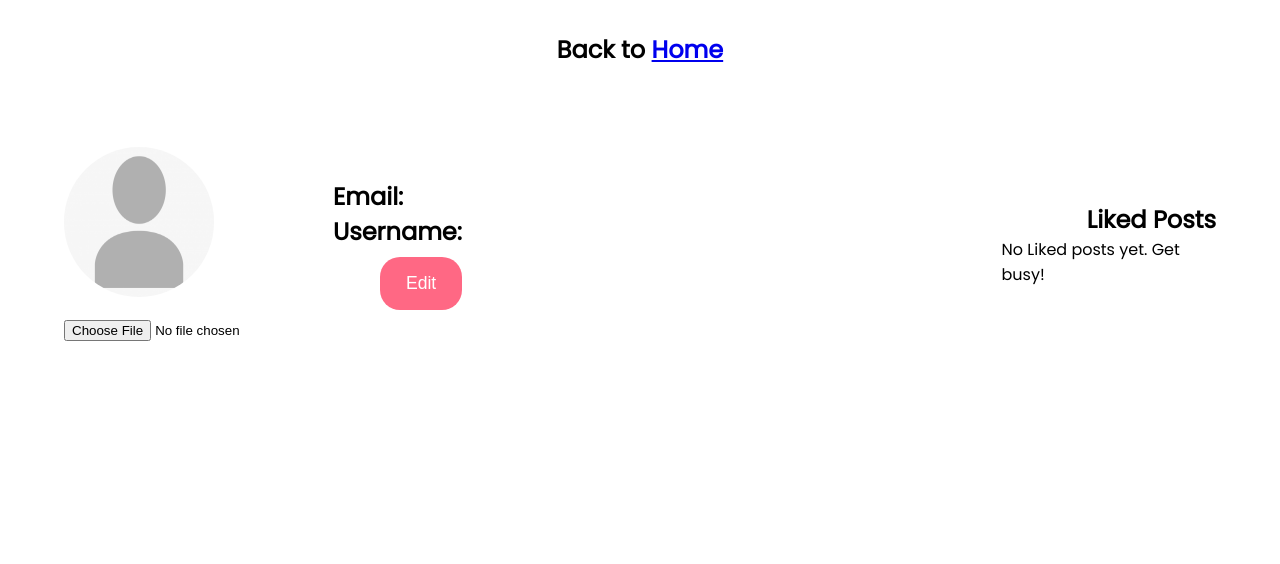
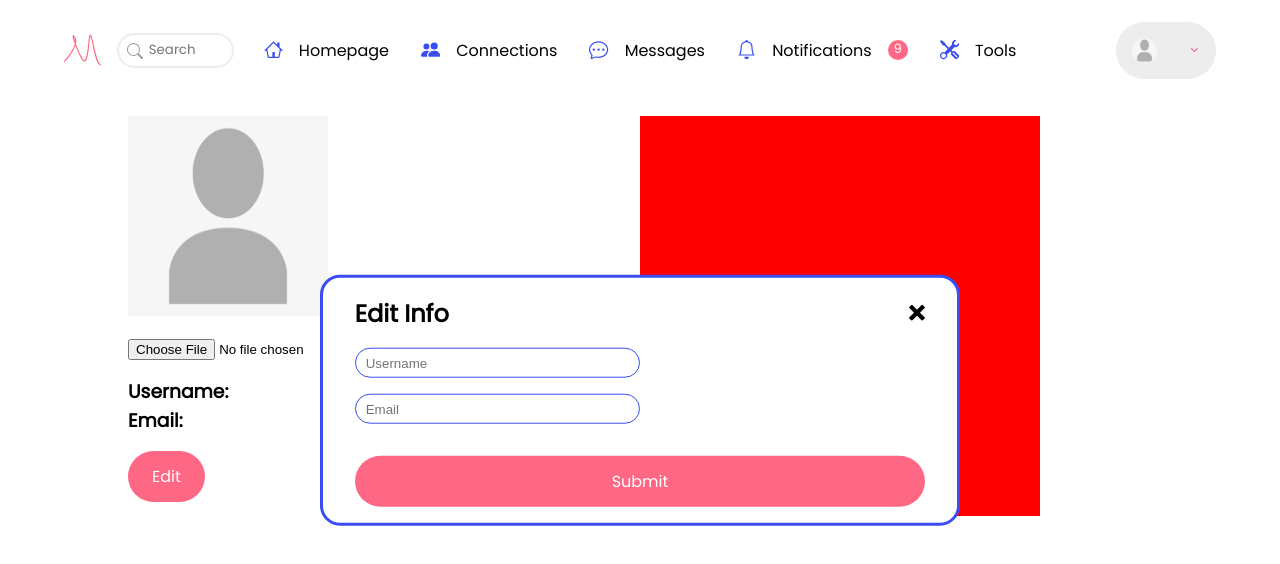
Before and after one commit to Zabzx/Mini-Archive, a React (Create React App) app in the folder client/: page /profile in a window 1280 px wide. Shown: the top 564 px of the page. Built offline with nearby package versions, Linux system fonts and the light colour scheme.

Commit message:
reworking profile edit section

```diff
--- a/client/src/components/Dashboard/dashboard.css
+++ b/client/src/components/Dashboard/dashboard.css
@@ -13,8 +13,8 @@
     gap: 2rem;
 }
 
-@media only screen and (max-width: 800px) {
+/* @media only screen and (max-width: 800px) {
     html, body {
         overflow-x: hidden;
     }
-}
+} */
--- a/client/src/components/Left-Sidebar component/Left-Sidebar.jsx
+++ b/client/src/components/Left-Sidebar component/Left-Sidebar.jsx
@@ -11,12 +11,13 @@ import './left-sidebar.css'
 
 const LeftSidebar = () => {
 
-    // Context
-    const [user, setUser] = useContext(UserContext);
+  // Context
+  const [user, setUser] = useContext(UserContext);
 
   return (
     <div className="left-container sticky">
     <div className="left-sidebar">
+    <Link to="/profile">
       <div className="left-sidebar-profile sidebar-container">
         <div className="pfp-and-location">
           <img className="sidebar-img" src={user.pfp ? user.pfp : placeholderPFP} alt="" />
@@ -26,6 +27,7 @@ const LeftSidebar = () => {
 
         <FiSettings className="left-icon" />
       </div>
+      </Link>
 
       <div className="pages sidebar-container">
         <small className="sidebar-small">YOUR PAGES</small>
--- a/client/src/components/Left-Sidebar component/left-sidebar.css
+++ b/client/src/components/Left-Sidebar component/left-sidebar.css
@@ -137,9 +137,10 @@
 }
 
 /* mobile */
-@media only screen and (max-width: 800px) {
+@media only screen and (max-width: 900px) {
     .left-sidebar {
         text-align: center;
+        width: 100%;
     }
     .left-sidebar-profile {
         display: flex;
--- a/client/src/components/Nav/nav.css
+++ b/client/src/components/Nav/nav.css
@@ -233,6 +233,7 @@
         bottom: 1rem;
         right: 10%;
         left: 10%;
+        z-index: 2;
     }
 
     .main {
--- a/client/src/components/Profile/Profile.jsx
+++ b/client/src/components/Profile/Profile.jsx
@@ -1,6 +1,7 @@
 import React, { useContext, useState, useEffect } from 'react'
 import './profile.css'
 import TempPFP from '../../assets/temp-pfp.jpg'
+import Nav from '../Nav/Nav'
 import {UserContext} from '../../context/User'
 import { LikedPostContext } from '../../context/LikedPostsContext'
 import { Link } from 'react-router-dom'
@@ -84,7 +85,42 @@ const Profile = () => {
 
   return (
     <>
-    <h2 className="back-to-home">Back to <Link to="/">Home</Link></h2>
+    <Nav />
+
+    <div className="profile-container">
+      <div className="profile-edit">
+      <img className="edit-pfp" src={ loadedUserImage ? loadedUserImage : placeholderPFP} alt="" />
+      <br />
+      <input className='pfp-input' type="file" onChange={(e) => {
+        const file = e.target.files[0];
+        setUserImage(file);
+        setConfirmImg(true)
+        }}/>
+        <br />
+        { confirmImg ? <button className="btn pfp-confirm" onClick={setPfp}>Confirm profile picture</button> : "" }
+        <div className="profile-user-info">
+        <h3>Username: {user.username}</h3>
+        <h3>Email: {user.email}</h3>
+        </div>
+        <button className="btn" onClick={openEditPopup}>Edit</button>
+      </div>
+
+      <div className="plc"></div>
+    </div>
+
+    <div className="edit-popup">
+      <div className="popup-header edit-popup-container">
+        <h2>Edit Info</h2>
+        <ImCross />
+      </div>
+
+      <div className="edit-input-items edit-popup-container">
+        <input type="text" placeholder='Username' onChange={(e) => setNewUserInfo({...newUserInfo, username: e.currentTarget.value})}/>
+        <input type="text" placeholder='Email' onChange={(e) => setNewUserInfo({...newUserInfo, email: e.currentTarget.value})}/>
+        <button className="btn edit-submit" onClick={editUserInfo}>Submit</button>
+      </div>
+    </div>
+    {/* <h2 className="back-to-home">Back to <Link to="/">Home</Link></h2>
     <section className="profile profile-container">
 
         <div className="profile-flex">
@@ -178,7 +214,7 @@ const Profile = () => {
 
         { editAlert ? <h2 className="edit-alert">New user info changed!</h2> : ""}
     </motion.form> : ""}
-    </AnimatePresence>
+    </AnimatePresence> */}
     </>
   )
 }
--- a/client/src/components/Profile/profile.css
+++ b/client/src/components/Profile/profile.css
@@ -1,4 +1,70 @@
-.profile {
+.profile-container {
+    width: 80%;
+    margin: 0 auto;
+    display: flex;
+}
+.profile-edit {
+    width: 50%;
+}
+.edit-pfp {
+    height: 200px;
+    width: 200px;
+}
+.pfp-input {
+    margin-top: 1rem;
+}
+.pfp-confirm {
+    margin-top: 1rem;
+}
+.profile-user-info {
+    margin-top: 1rem;
+    margin-bottom: 1rem;
+}
+.plc {
+    width: 400px;
+    height: 400px;
+    background-color: red;
+}
+
+/* edit popup */
+.edit-popup-container {
+    width: 90%;
+    margin: 0 auto;
+}
+.edit-popup {
+    position: absolute;
+    top: 50%;
+    left: 50%;
+    transform: translate(-50%, -50%);
+    background-color: white;
+    width: 50%;
+    height: auto;
+    border: 3px solid var(--primary-blue);
+    border-radius: 20px;
+}
+.popup-header {
+    display: flex;
+    justify-content: space-between;
+    align-items: center;
+    height: 70px;
+}
+.edit-input-items {
+    display: flex;
+    flex-direction: column;
+    gap: 1rem;
+}
+.edit-input-items input {
+    height: 30px;
+    border: 1px solid var(--primary-blue);
+    border-radius: 20px;
+    padding-left: 10px;
+    width: 50%;
+}
+.edit-submit {
+    margin-top: 1rem;
+    margin-bottom: 1rem;
+}
+/* .profile {
     margin-top: 1rem;
     display: flex;
     align-items: center;
@@ -83,70 +149,10 @@
 }
 
 /* Edit popup */
-.edit-popup {
-    position: absolute;
-    top: 50%;
-    left: 50%;
-    transform: translate(-50%, -50%);
-    width: 50%;
-    background-color: white;
-    border-radius: 20px;
-    box-shadow: rgba(0, 0, 0, 0.35) 0px 5px 15px;
-}
-
-.edit-popup-header {
-    display: flex;
-    justify-content: space-between;
-    padding-top: 1rem;
-}
-
-.cross-btn {
-    font-size: 2rem;
-    color: var(--primary-blue);
-    cursor: pointer;
-}
-
-.edit-popup input {
-    width: 100%;
-    border: 1px solid rgb(150, 150, 150);
-    border-radius: 20px;
-    padding: .8rem;
-    font-size: 1.1rem;
-}
-
-.edit-input-items {
-    display: flex;
-    flex-direction: column;
-    gap: 2rem;
-    padding-top: 1rem;
-}
-
-.edit-popup input:focus {
-    outline: none;
-}
-
-.profile-container  {
-    width: 90%;
-    margin: 0 auto;
-}
-
-.edit-btn {
-    margin-top: 1rem;
-    margin-bottom: 1rem;
-}
-
-.edit-alert {
-    color: rgb(0, 97, 10);
-    background-color: rgb(115, 252, 142);
-    padding: 1rem;
-    text-align: center;
-    margin: 1rem auto;
-    width: 90%;
-}
 
 /* Liked Posts */
 
-.liked-posts {
+/* .liked-posts {
     display: flex;
     flex-direction: column;
     align-items: flex-end;
@@ -214,4 +220,4 @@
 
 .post-interact-icon {
     font-size: 2rem;
-}
+} */
--- a/client/src/index.css
+++ b/client/src/index.css
@@ -87,9 +87,9 @@ small {
   color: var(--primary-pink);
 }
 
-@media only screen and (max-width: 800px) {
+/* @media only screen and (max-width: 800px) {
   html, body {
     position: relative;
     overflow-x: hidden;
   }
-}
+} */
```
